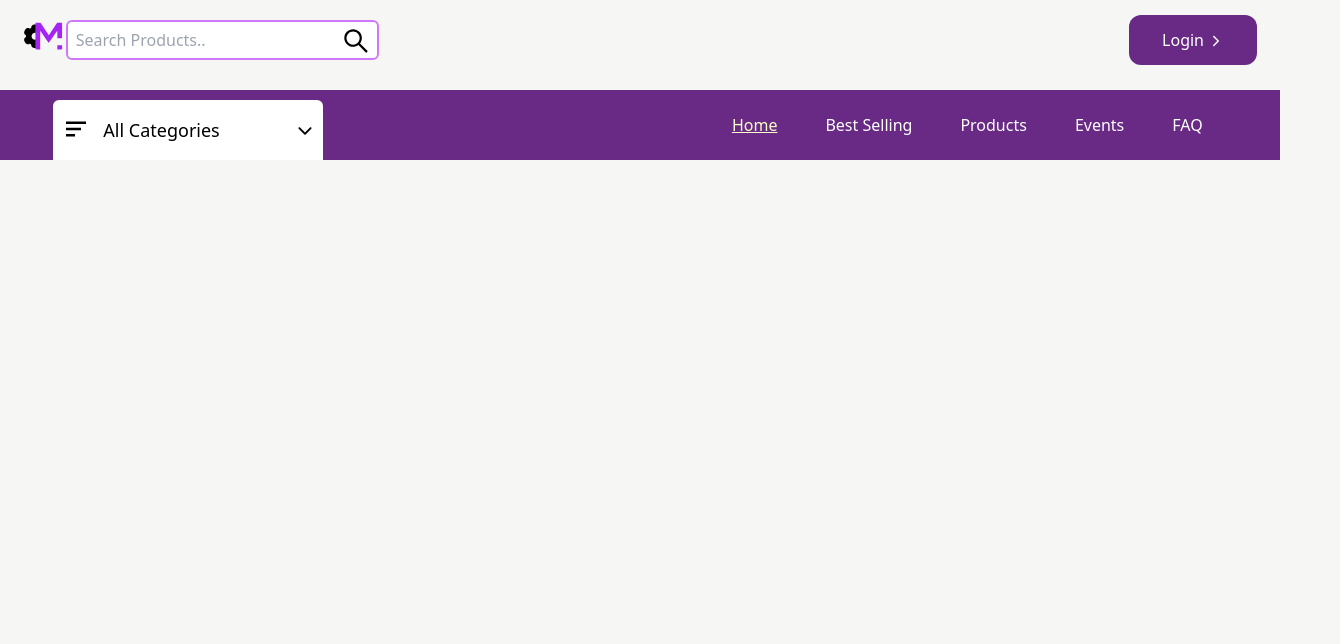
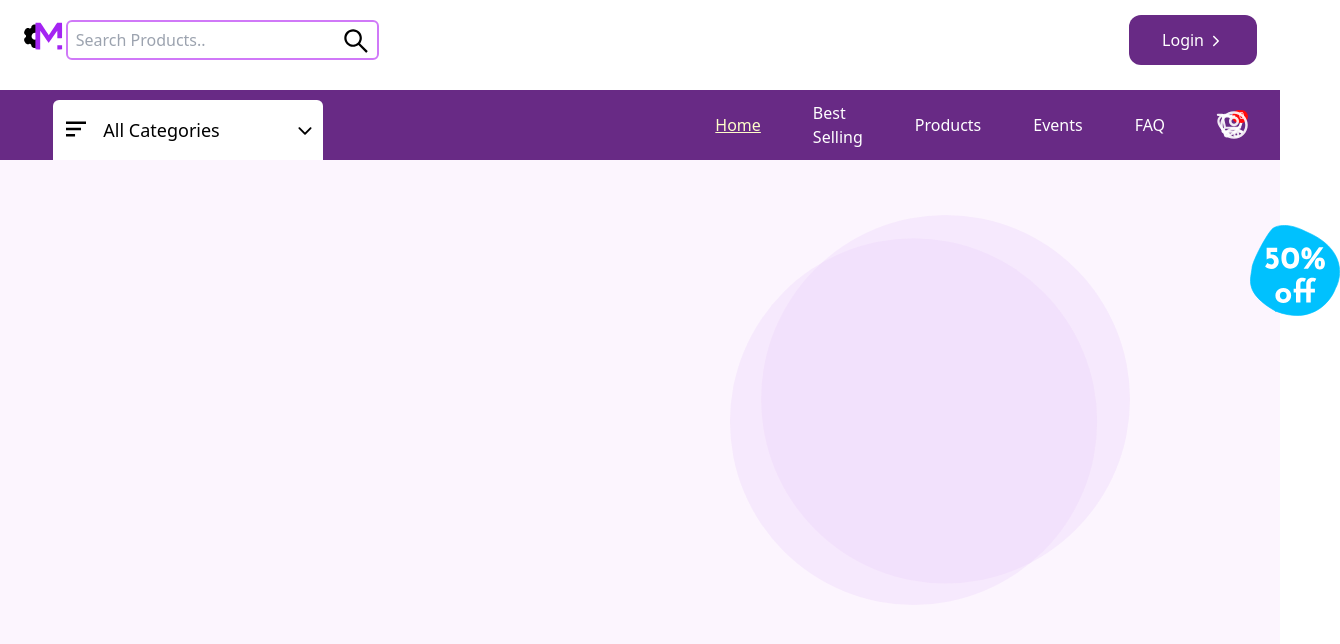
Before and after one commit to AthulBiju11/JERIN-MINI-PROJ, a React (Create React App) app in the folder frontend/: page / in a window 1280 px wide. Shown: the top 644 px of the page, 1340 px wide, since content can reach past the window. Built offline with nearby package versions, Linux system fonts and the light colour scheme.

Commit message:
hero started

```diff
--- a/frontend/src/App.css
+++ b/frontend/src/App.css
@@ -12,7 +12,7 @@
 body {
   font-family: system-ui, -apple-system, BlinkMacSystemFont, "Segoe UI", Roboto,
     Oxygen, Ubuntu, Cantarell, "Open Sans", "Helvetica Neue", sans-serif;
-    background: #F6F6F5;
+    background: #ffffff;
     scroll-behavior: smooth;
 }
 input,select{
--- a/frontend/src/components/Layout/Header.jsx
+++ b/frontend/src/components/Layout/Header.jsx
@@ -2,19 +2,19 @@ import React, { useState } from "react";
 import { Link } from "react-router-dom";
 import logo from "../../assets/mechkart logo.svg";
 import Styles from "../../styles/style";
-import {categoriesData,productData} from "../../static/data";
-import { AiOutlineSearch } from "react-icons/ai";
-import {IoIosArrowForward,IoIosArrowDown} from "react-icons/io";
-import {BiMenuAltLeft} from "react-icons/bi";
+import { categoriesData, productData } from "../../static/data";
+import { AiOutlineSearch, AiOutlineHeart,AiOutlineShoppingCart} from "react-icons/ai";
+import {CgProfile} from "react-icons/cg"
+import { IoIosArrowForward, IoIosArrowDown } from "react-icons/io";
+import { BiMenuAltLeft } from "react-icons/bi";
 import DropDown from "./DropDown";
 import Navbar from "./Navbar";
 
-const Header = ({activeHeading}) => {
-  const [ searchTerm, setSearchTerm ]= useState("");
-  const [ searchData, setSearchData ] = useState(null);
-  const [active,setActive] = useState(false);
-  const [dropDown,setDropDown] = useState(false);
-
+const Header = ({ activeHeading }) => {
+  const [searchTerm, setSearchTerm] = useState("");
+  const [searchData, setSearchData] = useState(null);
+  const [active, setActive] = useState(false);
+  const [dropDown, setDropDown] = useState(false);
 
   const handleSearchChange = (e) => {
     setSearchTerm(e.target.value);
@@ -27,23 +27,18 @@ const Header = ({activeHeading}) => {
     setSearchData(filteredProducts);
   };
 
-  window.addEventListener("scroll",() => {
-    if(window.screenY >70){
+  window.addEventListener("scroll", () => {
+    if (window.screenY > 70) {
       setActive(true);
-    }else{
+    } else {
       setActive(false);
     }
-    })
-
-
+  });
 
   return (
     <>
       <div className={`${Styles.section}`}>
         <div className="hidden 800px:mx-[-30px] 800px:my-[20px] 800px:flex justify-between">
-
-
-
           {/* logo header */}
           <div className="w-[50px] h-[50px]">
             <Link to="/">
@@ -61,29 +56,31 @@ const Header = ({activeHeading}) => {
               onChange={handleSearchChange}
               className="h-[40px] w-full px-2 border-[#d079f8] border-[2px] rounded-md"
             />
-          <AiOutlineSearch size={30} className="absolute right-2 top-1.5 cursor-pointer"/>
-          {
-          searchData && searchData.length !==0 ? (
+            <AiOutlineSearch
+              size={30}
+              className="absolute right-2 top-1.5 cursor-pointer"
+            />
+            {searchData && searchData.length !== 0 ? (
               <div className="absolute min-h-[30yh] bg-slate-50 shadow-sm-2 z-[9] p-4">
-                {
-                    searchData && searchData.map((i,index)=> {
-                        const d =i.name;
-                        const Product_name=d.replace(/\s+/g, "-");
-                        return(
+                {searchData &&
+                  searchData.map((i, index) => {
+                    const d = i.name;
+                    const Product_name = d.replace(/\s+/g, "-");
+                    return (
                       <Link to={`/product/${Product_name}`}>
                         <div className="w-full flex items-start-py-3">
-                                    <img src={i.image_Url[0].url} alt=""
-                                    className="w-[40px] h-[40px] mr-[10px]"/>
-                                    <h1>
-                                        {i.name}
-                                    </h1>
+                          <img
+                            src={i.image_Url[0].url}
+                            alt=""
+                            className="w-[40px] h-[40px] mr-[10px]"
+                          />
+                          <h1>{i.name}</h1>
                         </div>
                       </Link>
-                        )
+                    );
                   })}
               </div>
-                 ):null
-          }
+            ) : null}
           </div>
           {/* Search box */}
 
@@ -91,7 +88,7 @@ const Header = ({activeHeading}) => {
           <div className="w-[150px] bg-[#682A85] h-[50px] my-[-5px] flex items-center justify-center rounded-xl cursor-pointer">
             <Link to="/login">
               <h1 className="text-[#fff] flex items-center">
-              Login <IoIosArrowForward className="ml-1 mt-0.5"/>
+                Login <IoIosArrowForward className="ml-1 mt-0.5" />
               </h1>
             </Link>
           </div>
@@ -99,42 +96,92 @@ const Header = ({activeHeading}) => {
         </div>
       </div>
       {/* sub header */}
-      <div className={`${active === true? "shadow-sm fixed top-0 left-0 z-10" : null } transition hidden 800px:flex items-center justify-between w-full bg-[#682A85] h-[70px]`}>
-          <div className={`${Styles.section} relative ${Styles.noramlFlex} justify-between`}>
+      <div
+        className={`${
+          active === true ? "shadow-sm fixed top-0 left-0 z-10" : null
+        } transition hidden 800px:flex items-center justify-between w-full bg-[#682A85] h-[70px]`}
+      >
+        <div
+          className={`${Styles.section} relative ${Styles.noramlFlex} justify-between`}
+        >
           {/* sub header (purple box) includes categories, home bestselling etc.. */}
 
           {/* categories dropdown */}
           <div onClick={() => setDropDown(!dropDown)}>
-              <div className="relative h-[60px] mt-[10px] w-[270px] hidden 1000px:block">
-                <BiMenuAltLeft size={30} className="absolute top-3.5 left-2"/>
+            <div className="relative h-[60px] mt-[10px] mr-[10px] w-[270px] hidden 1000px:block">
+              <BiMenuAltLeft size={30} className="absolute top-3.5 left-2" />
               <button className="h-[100%] w-full flex justify-between items-center pl-[50px] bg-[#fff] font-sans text-lg font-[400] select-none rounded-t-md">
                 All Categories
               </button>
-                <IoIosArrowDown size={20} className="absolute right-2 top-[21px] cursor-pointer"
-                onClick={() => setDropDown(!dropDown)}/>
+              <IoIosArrowDown
+                size={20}
+                className="absolute right-2 top-[21px] cursor-pointer"
+                onClick={() => setDropDown(!dropDown)}
+              />
               {/* dropdown logic */}
-                {
-                  dropDown ? (
+              {dropDown ? (
                 <DropDown
-                    categoriesData = {categoriesData}
-                    setDropDown= {setDropDown}/>
-                  ):null
-                }
+                  categoriesData={categoriesData}
+                  setDropDown={setDropDown}
+                />
+              ) : null}
             </div>
           </div>
           {/* categories dropdown*/}
 
+          {/* Navbar ie,home bestselling etc....*/}
+          <div className={`${Styles.noramlFlex} ml-[350px] mx-[30px]`}>
+            <Navbar active={activeHeading} />
+          </div>
+          {/* navbar */}
 
-              {/* Navbar ie,home bestselling etc....*/}
+          {/* whishlist heart */}
+          <div className="flex">
             <div className={`${Styles.noramlFlex}`}>
-                  <Navbar active={activeHeading}/>
+              <div className="absolute cursor-pointer">
+                <AiOutlineHeart size={30} color="rgb(255 255 255 / 90%)" />
+                <span className="absolute right-0 top-0 rounded-full bg-[#ff0b0b] w-[13px] h-[13px] top right p-0 m-0 text-white font-mono text-[9px] leading-tight text-center">
+                0
+                </span>
               </div>
+            </div>
+          </div>
+          {/* whishlist heart */}
+
+
+          {/* Shopping cart */}
+          <div>
+            <div className={`${Styles.noramlFlex}`}>
+              <div className="absolute cursor-pointer ">
+                <AiOutlineShoppingCart size={30} color="rgb(255 255 255 / 90%)" />
+                <span className="absolute left-5 top-0 rounded-full bg-[#ff0b0b] w-[13px] h-[13px] top right p-0 m-0 text-white font-mono text-[9px] leading-tight text-center">
+                0
+                </span>
+              </div>
+            </div>
+          </div>
+          {/* ShoppingCart */}
+
+
+          {/* profile icon */}
+          <div>
+            <div className={`${Styles.noramlFlex}`}>
+              <div className="relative cursor-pointer ml-1">
+                <CgProfile size={30} color="rgb(255 255 255 / 90%)" />
+
+              </div>
+            </div>
+          </div>
+                {/* profile icon */}
+
+
+
+
+
 
         </div>
       </div>
       {/* sub header */}
-
-
     </>
   );
 };
--- a/frontend/src/components/Layout/Navbar.jsx
+++ b/frontend/src/components/Layout/Navbar.jsx
@@ -8,9 +8,9 @@ const Navbar = ({active}) => {
     <div className={`block 800px:${Styles.noramlFlex}`}>
          {
             navItems && navItems.map((i,index) => (
-                <div className="flex">
+                <div className="flex ml-3">
                     <Link to={i.url}
-                    className={`${active === index + 1 ? "underline && text-[#fefec9]" : "text-black 800px:text-[#fff]"} pb-[30px] 800px:pb-0 font-[500] px-6 cursor-pointer}`}
+                    className={`${active === index + 1 ? "underline && text-[#fefec9]" : "text-black 800px:text-[#fff]"} pb-[30px] 800px:pb-0 font-[500] px-5 cursor-pointer}`}
                     >
                     {i.title}
                     </Link>
--- /dev/null
+++ b/frontend/src/components/Route/Hero/Hero.jsx
@@ -0,0 +1,20 @@
+import React from 'react'
+import roundele from "../../../assets/round elemnet.svg";
+import fifty from "../../../assets/Group 130.svg";
+
+const Hero = () => {
+  return (
+    <div className="relative top-0 bg-[#FCF5FE] w-full h-[500px]">
+        <img src={roundele}
+        className=' relative w-[400px] float-right mr-[150px] mt-[55px]'/>
+
+        <img src={fifty}
+        className='absolute w-[90px] float-left ml-[1250px] mt-[65px]'/>
+
+
+
+    </div>
+  )
+}
+
+export default Hero
--- a/frontend/src/pages/HomePage.jsx
+++ b/frontend/src/pages/HomePage.jsx
@@ -1,10 +1,12 @@
 import React from 'react'
 import Header from "../components/Layout/Header";
+import Hero from "../components/Route/Hero/Hero";
 
 const HomePage = () => {
   return (
     <div>
         <Header activeHeading={1}/>
+        <Hero />
     </div>
   )
 }
```
Also changed, not shown: frontend/src/assets/Group 130.svg (added), frontend/src/assets/round elemnet.svg (added). Lines whose indentation alone changed are shown as unchanged.
